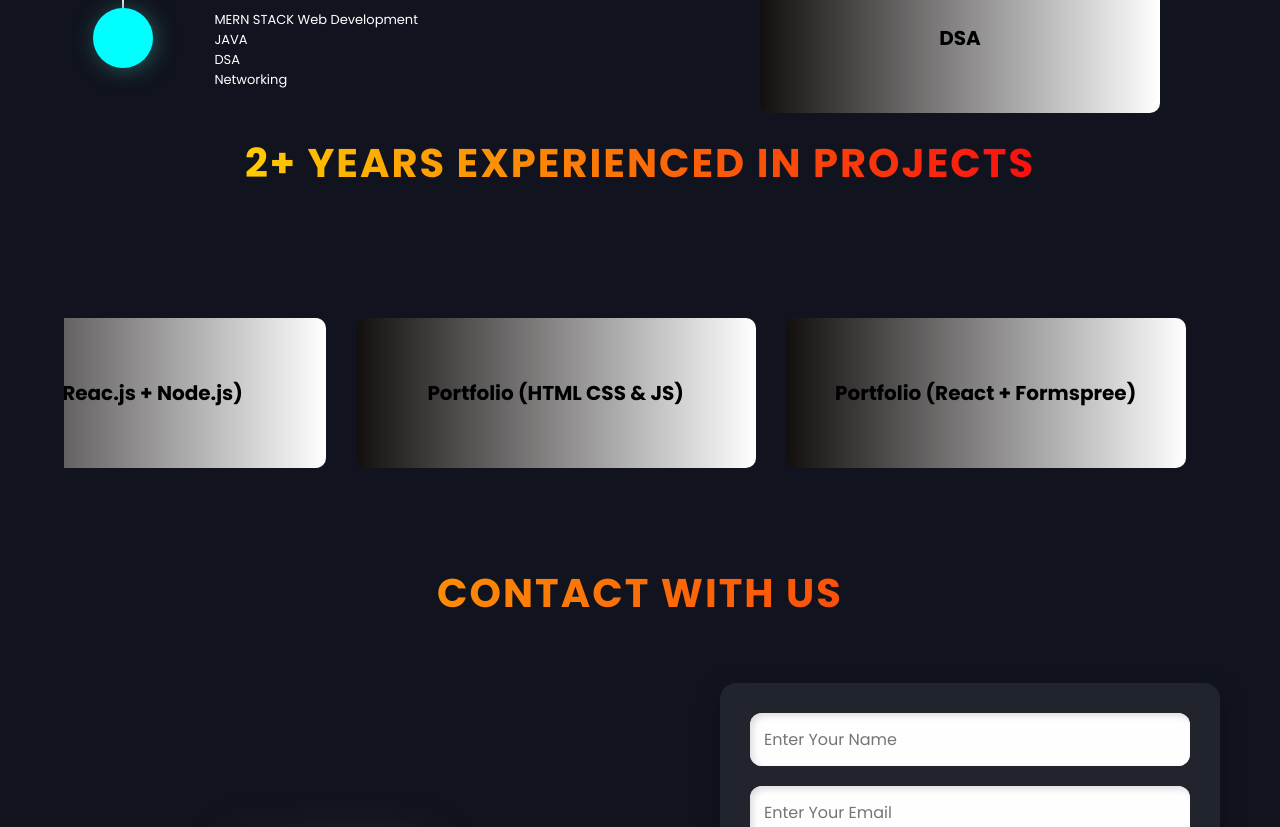
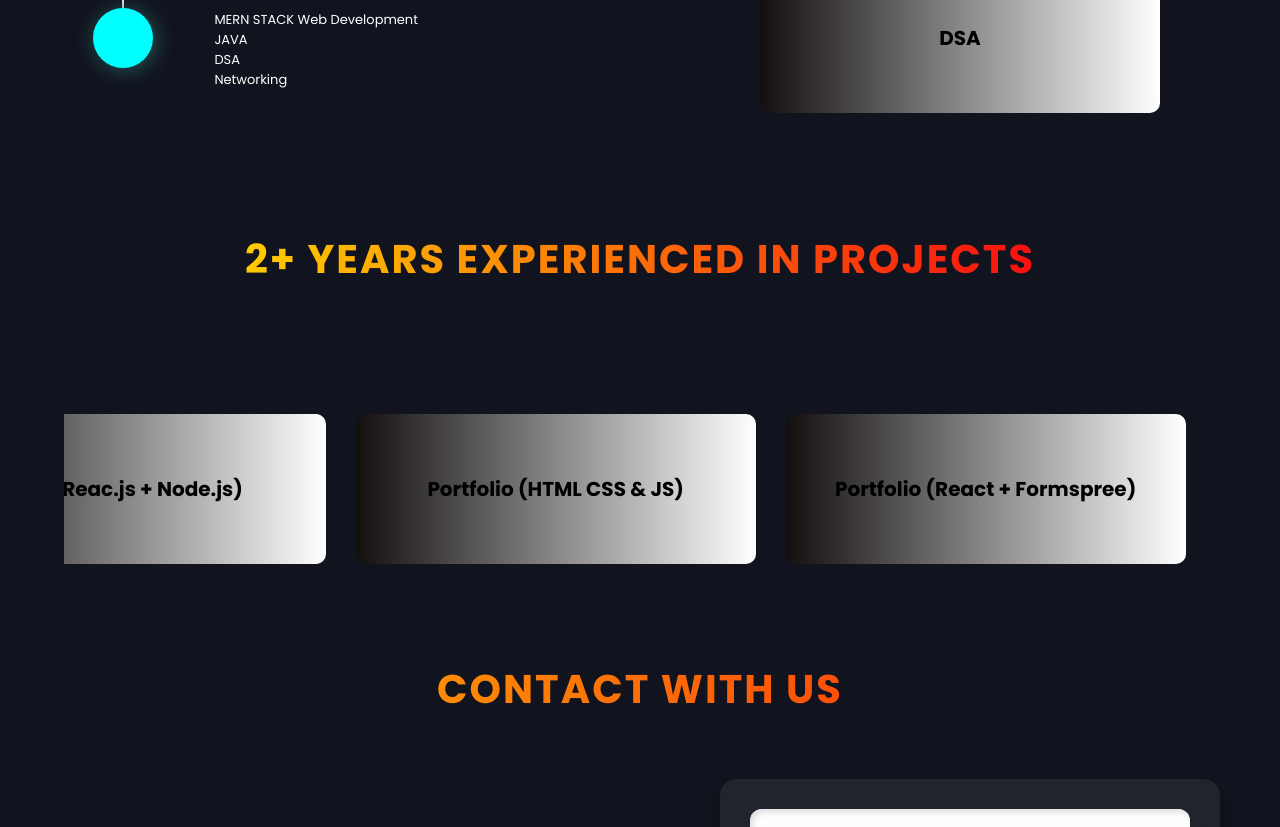
Before and after one commit to RaazaKumar/repo, a React (Vite) app: page / in a window 1280 px wide. Shown: the part 1037-1864 px from the top of the page. Built offline with nearby package versions, Linux system fonts and the light colour scheme.

Commit message:
Update Projects.css

```diff
--- a/src/Components/Projects/Projects.css
+++ b/src/Components/Projects/Projects.css
@@ -1,5 +1,6 @@
 #projects{
     width: 100%;
+    /* height: 100%; */
     /* min-height: 100vh; */
     /* background-color: #f31c1c; */
     display: flex;
@@ -7,6 +8,7 @@
     align-items: center;
     justify-content: center;
     gap:30px;
+    margin-top: 6rem;
 }
 .projectsExperiment{
     /* color: white; */
```
